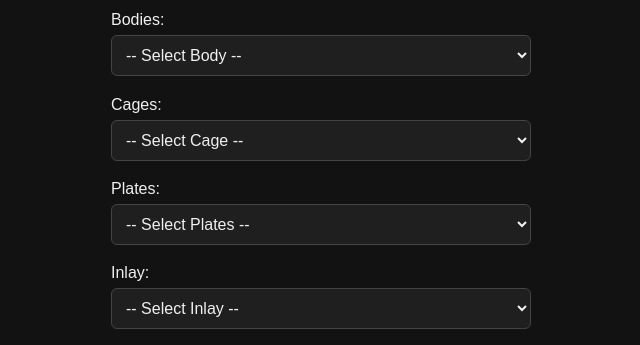
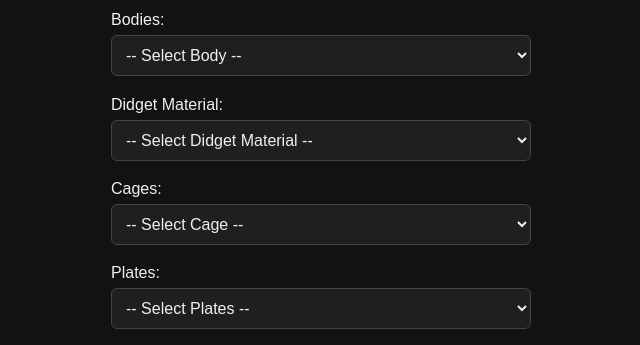
Before and after one commit to adubsandbox/slider-builder, a plain HTML site: page index.html in a window 1280 px wide. Shown: the part 62-407 px from the top of the page, without its empty margins (319-959 px from the left). Drawn offline with Linux system fonts and the light colour scheme.

Commit message:
Update index.html
New Didget Inlay dropdown (Ti, Zirc, Al, Cu)
Label changed from “Didget Inlay” to “Didget Material”
Ti, Zirc, Al, and Cu removed from the main Inlay dropdown

```diff
--- a/index.html
+++ b/index.html
@@ -96,6 +96,16 @@
       </select>
     </label>
 
+    <label>Didget Material:
+      <select class="weight-option">
+        <option value="" data-weight="0">-- Select Didget Material --</option>
+        <option data-weight="2">Ti (2g)</option>
+        <option data-weight="2">Zirc (2g)</option>
+        <option data-weight="1">Al (1g)</option>
+        <option data-weight="4">Cu (4g)</option>
+      </select>
+    </label>
+
     <label>Cages:
       <select class="weight-option">
         <option value="" data-weight="0">-- Select Cage --</option>
@@ -126,10 +136,6 @@
         <option data-weight="1">CarbonFiber (1g)</option>
         <option data-weight="4">Brass (4g)</option>
         <option data-weight="4">Copper (4g)</option>
-        <option data-weight="2">Ti (2g)</option>
-        <option data-weight="2">Zirc (2g)</option>
-        <option data-weight="1">Al (1g)</option>
-        <option data-weight="4">Cu (4g)</option>
       </select>
     </label>
 
```
